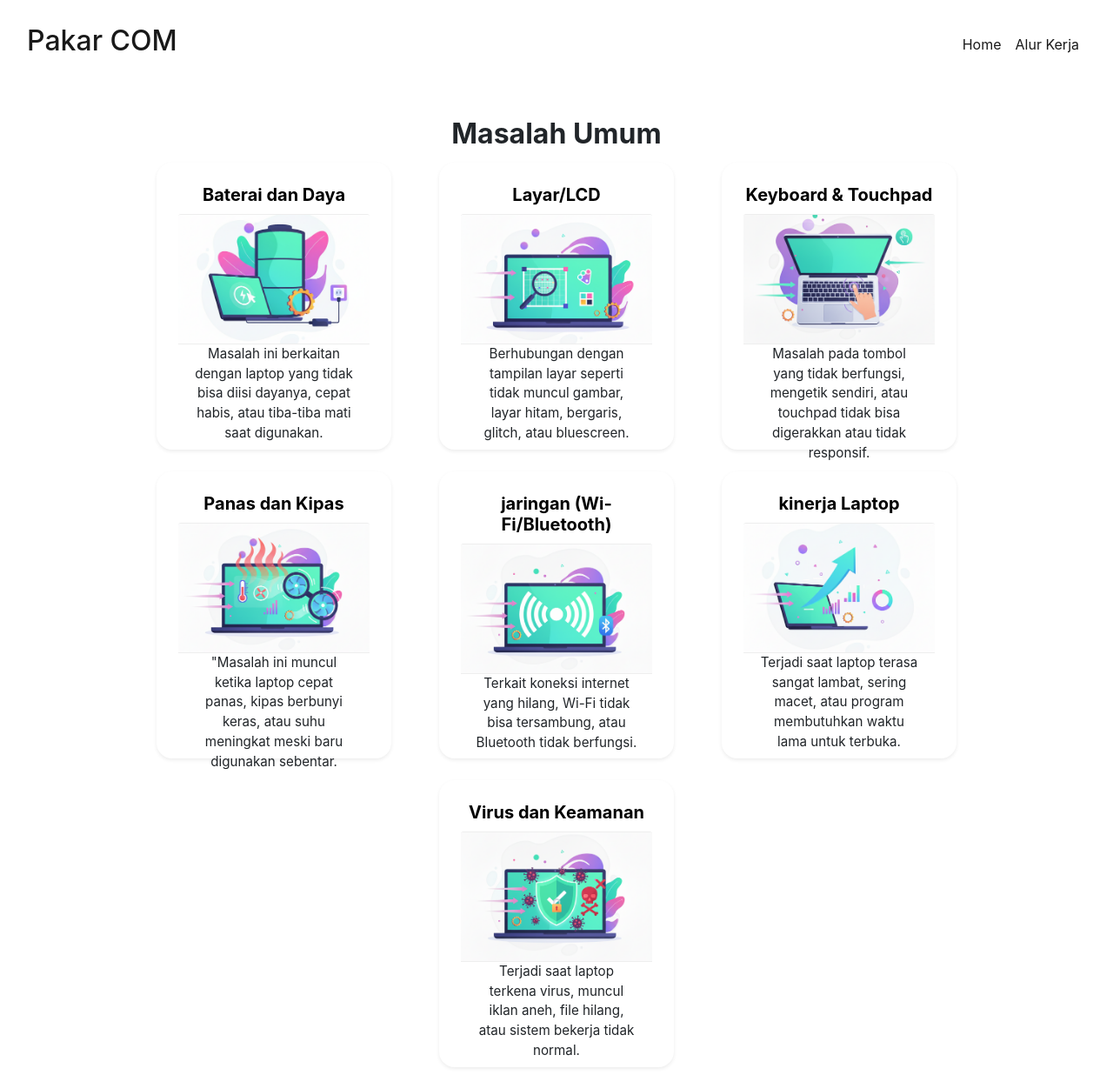
After one commit to Master-proj/pakarkomputer, a PHP site: page /masalahumum.php in a window 1280 px wide. The commit adds this page. Shown: the whole page at 87% size. Run offline with PHP 8.4, Linux system fonts and the light colour scheme.

Commit message:
permasalahan umum

```diff
--- a/index.php
+++ b/index.php
@@ -57,7 +57,7 @@
             <p class="mb-4">
               Cek Komputer Yuk! merupakan sistem informasi berbasis Web Based yang memanfaatkan teknologi Sistem Pakar di dalamnya. Dengan menggunakan sistem pakar ini, pengguna dapat mengenali atau memeriksakan keluhan terhadap komputernya hanya dengan menjawab pertanyaan yang diberikan oleh sistem. Setelah itu, pengguna dapat melihat hasil diagnosa dengan representasi persentase kemungkinan kerusakan serta rekomendasi solusi yang dapat dilakukan.
             </p>
-            <a class="btn btn-primary" href="register.php" role="button">Ayo Mulai!</a>
+            <a class="btn btn-primary" href="masalahumum.php" role="button">Ayo Mulai!</a>
           </div>
           <div class="col d-none d-sm-block">
             <img width="500" src="gambar\msl_khusus.png" alt="hero" />
--- /dev/null
+++ b/masalahumum.php
@@ -0,0 +1,208 @@
+<!DOCTYPE html>
+<html lang="en">
+<head>
+    <meta charset="UTF-8">
+    <meta name="viewport" content="width=device-width, initial-scale=1.0">
+    <link
+      rel="stylesheet"
+      href="https://stackpath.bootstrapcdn.com/bootstrap/4.4.1/css/bootstrap.min.css"
+      integrity="sha384-Vkoo8x4CGsO3+Hhxv8T/Q5PaXtkKtu6ug5TOeNV6gBiFeWPGFN9MuhOf23Q9Ifjh"
+      crossorigin="anonymous"/>
+    <link
+      href="https://fonts.googleapis.com/css?family=Poppins:300,400,700&display=swap"
+      rel="stylesheet"/>
+    <link rel="stylesheet" href="custom.css" />
+    <title>Document</title>
+</head>
+<body>
+    <nav class="navbar py-2 navbar-expand-lg navbar-light">
+      <div class="container">
+        <a class="navbar-brand" href="#">
+          <h2>Pakar COM</h2>
+        </a>
+        <button
+          class="navbar-toggler"
+          type="button"
+          data-toggle="collapse"
+          data-target="#navbarSupportedContent"
+          aria-controls="navbarSupportedContent"
+          aria-expanded="false"
+          aria-label="Toggle navigation"
+        >
+          <span class="navbar-toggler-icon"></span>
+        </button>
+
+        <div class="collapse navbar-collapse" id="navbarSupportedContent">
+          <ul class="navbar-nav ml-auto">
+            <li class="nav-item align-self-center active">
+              <a class="nav-link" href="index.php"> Home <span class="sr-only">(current)</span>
+              </a>
+            </li>
+            <li class="nav-item align-self-center active">
+              <a class="nav-link"  href="index.php#alur">Alur Kerja <span class="sr-only">(current)</span></a>
+            </li>
+          </ul>
+        </div>
+      </div>
+    </nav>
+<body>
+    <!-- Content2 -->
+<div class="container mt-5">
+<h2 style="font-weight: bold;text-align: center;">Masalah Umum</h2>
+  <div class="row justify-content-center g-3">
+
+    <div class="col-auto">
+      <div class="card custom-card shadow-sm text-center">
+        <div class="card-body p-0">
+          <h5 class="card-title fw-bold ">Baterai dan Daya</h5>
+          <img src="gambar/baterai.png" class="card-img-top" alt="Card 1">
+          <p class="card-text px-3 pb-3">Masalah ini berkaitan dengan laptop yang tidak bisa diisi dayanya, cepat habis, atau tiba-tiba mati saat digunakan.</p>
+        </div>
+      </div>
+    </div>
+
+    <div class="col-auto">
+      <div class="card custom-card shadow-sm text-center">
+        <div class="card-body p-0">
+          <h5 class="card-title fw-bold">Layar/LCD</h5>
+          <img src="gambar/lcd.png" class="card-img-top" alt="Card 2">
+          <p class="card-text px-3 pb-3">Berhubungan dengan tampilan layar seperti tidak muncul gambar, layar hitam, bergaris, glitch, atau bluescreen.</p>
+        </div>
+      </div>
+    </div>
+
+    <div class="col-auto">
+      <div class="card custom-card shadow-sm text-center">
+        <div class="card-body p-0">
+          <h5 class="card-title fw-bold ">Keyboard & Touchpad</h5>
+          <img src="gambar/keyboard.png" class="card-img-top" alt="Card 3">
+          <p class="card-text px-3 pb-3">Masalah pada tombol yang tidak berfungsi, mengetik sendiri, atau touchpad tidak bisa digerakkan atau tidak responsif.</p>
+        </div>
+      </div>
+    </div>
+
+    <div class="col-auto">
+      <div class="card custom-card shadow-sm text-center">
+        <div class="card-body p-0">
+          <h5 class="card-title fw-bold ">Panas dan Kipas</h5>
+          <img src="gambar/kipas.png" class="card-img-top" alt="Card 4">
+          <p class="card-text px-3 pb-3">"Masalah ini muncul ketika laptop cepat panas, kipas berbunyi keras, atau suhu meningkat meski baru digunakan sebentar.</p>
+</p>
+        </div>
+      </div>
+    </div>
+
+    <div class="col-auto">
+      <div class="card custom-card shadow-sm text-center">
+        <div class="card-body p-0">
+          <h5 class="card-title fw-bold ">jaringan (Wi-Fi/Bluetooth)</h5>
+          <img src="gambar/jaringan.png" class="card-img-top" alt="Card 6">
+          <p class="card-text px-3 pb-3">Terkait koneksi internet yang hilang, Wi-Fi tidak bisa tersambung, atau Bluetooth tidak berfungsi.</p>
+        </div>
+      </div>
+    </div>
+
+    <div class="col-auto">
+      <div class="card custom-card shadow-sm text-center">
+        <div class="card-body p-0">
+          <h5 class="card-title fw-bold ">kinerja Laptop</h5>
+          <img src="gambar/kinerja.png" class="card-img-top" alt="Card 6">
+          <p class="card-text px-3 pb-3">Terjadi saat laptop terasa sangat lambat, sering macet, atau program membutuhkan waktu lama untuk terbuka.</p>
+        </div>
+      </div>
+    </div>
+    <div class="col-auto">
+      <div class="card custom-card shadow-sm text-center">
+        <div class="card-body p-0">
+          <h5 class="card-title fw-bold ">Virus dan Keamanan</h5>
+          <img src="gambar/virus.png" class="card-img-top" alt="Card 6">
+          <p class="card-text px-3 pb-3">Terjadi saat laptop terkena virus, muncul iklan aneh, file hilang, atau sistem bekerja tidak normal.</p>
+        </div>
+      </div>
+    </div>
+
+  </div>
+</div>
+
+<!-- CSS -->
+<style>
+  .container {
+    max-width: 1500px;
+  }
+
+  .custom-card {
+    width: 270px;
+    height: 330px;
+    border-radius: 18px;
+    transition: transform 0.2s ease, box-shadow 0.2s ease;
+    margin: 5px;
+  }
+
+  .custom-card:hover {
+    transform: translateY(-5px);
+    box-shadow: 0 8px 16px rgba(0, 0, 0, 0.15);
+  }
+
+  .card-title {
+    margin-bottom: 10px;
+    color: #000;
+  }
+
+  .custom-card img {
+    object-fit: cover;
+    height: 150px;
+    width: 100%;
+    border-top: 1px solid #eee;
+    border-bottom: 1px solid #eee;
+  }
+
+  .card-text {
+    font-size: 0.95rem;
+  }
+
+  .row {
+    justify-content: center;
+    gap: 15px;
+  }
+
+  @media (max-width: 992px) {
+    .custom-card {
+      width: 230px;
+      height: 280px;
+    }
+  }
+
+  @media (max-width: 768px) {
+    .custom-card {
+      width: 100%;
+      max-width: 300px;
+    }
+  }
+</style>
+
+
+
+
+
+</body>
+<script
+    src="https://code.jquery.com/jquery-3.4.1.js"
+    integrity="sha256-WpOohJOqMqqyKL9FccASB9O0KwACQJpFTUBLTYOVvVU="
+    crossorigin="anonymous"
+  ></script>
+  <script
+    src="https://code.jquery.com/jquery-3.4.1.slim.min.js"
+    integrity="sha384-J6qa4849blE2+poT4WnyKhv5vZF5SrPo0iEjwBvKU7imGFAV0wwj1yYfoRSJoZ+n"
+    crossorigin="anonymous"
+  ></script>
+  <script
+    src="https://cdn.jsdelivr.net/npm/popper.js@1.16.0/dist/umd/popper.min.js"
+    integrity="sha384-Q6E9RHvbIyZFJoft+2mJbHaEWldlvI9IOYy5n3zV9zzTtmI3UksdQRVvoxMfooAo"
+    crossorigin="anonymous"
+  ></script>
+  <script
+    src="https://stackpath.bootstrapcdn.com/bootstrap/4.4.1/js/bootstrap.min.js"
+    integrity="sha384-wfSDF2E50Y2D1uUdj0O3uMBJnjuUD4Ih7YwaYd1iqfktj0Uod8GCExl3Og8ifwB6"
+    crossorigin="anonymous"
+  ></script>
+</html>
```
Also changed, not shown: gambar/baterai.png (added), gambar/jaringan.png (added), gambar/keyboard.png (added), gambar/kinerja.png (added), gambar/kipas.png (added), gambar/lcd.png (added), gambar/virus.png (added).
